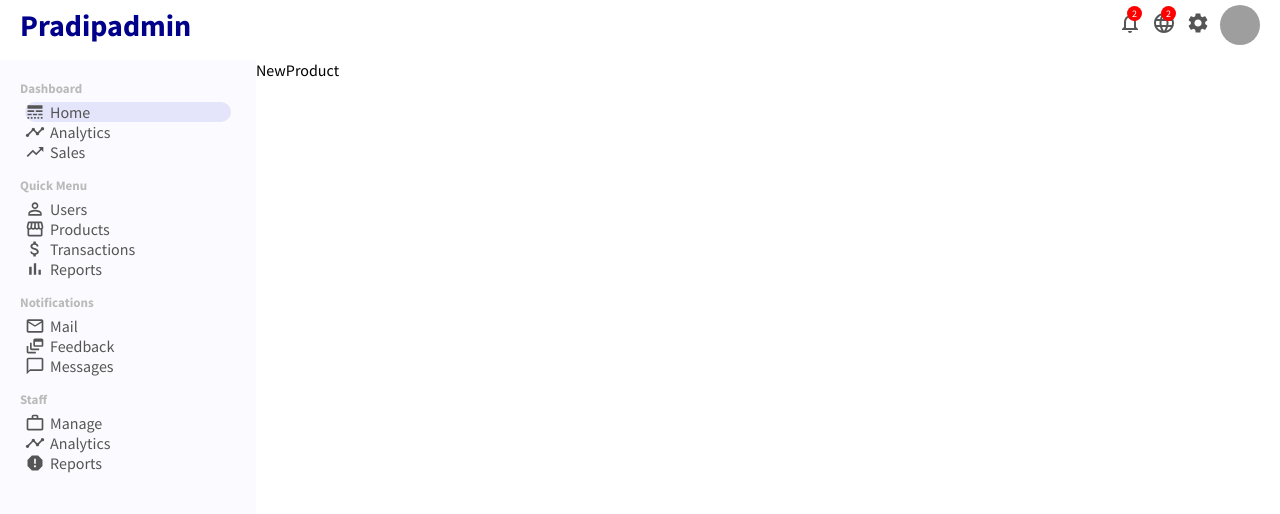
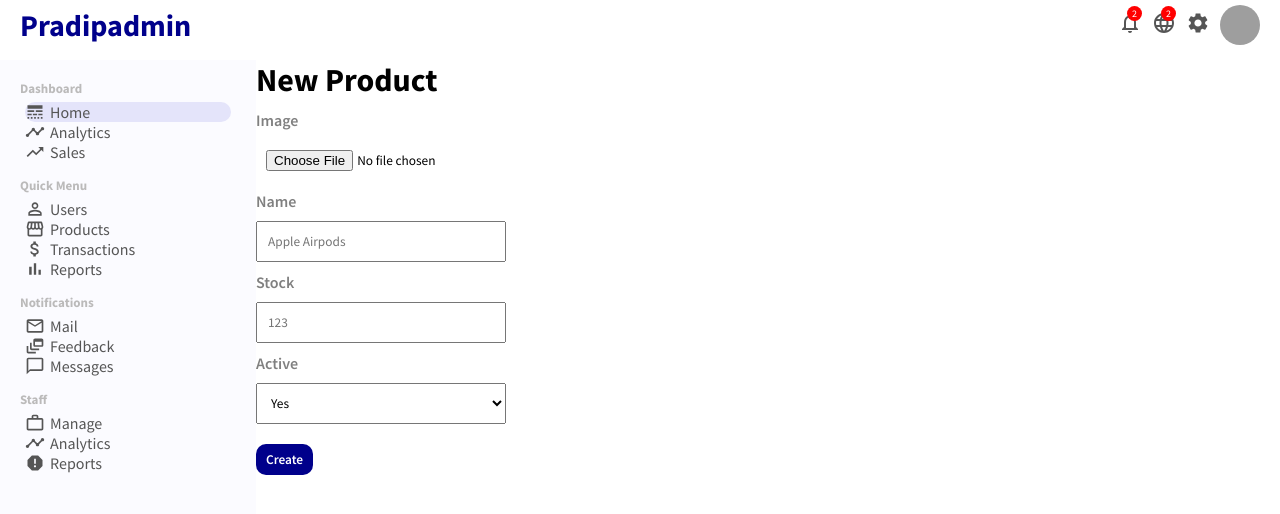
Before and after one commit to PradipKafleDev/ecommerce-admin, a React (Create React App) app: page /newProduct in a window 1280 px wide. Shown: the top 514 px of the page. Built offline with nearby package versions, Linux system fonts and the light colour scheme; grey boxes are pictures that could not be loaded.

Commit message:
newProduct page created

```diff
--- a/src/pages/newProduct/NewProduct.jsx
+++ b/src/pages/newProduct/NewProduct.jsx
@@ -1,8 +1,32 @@
-import React from "react";
 import "./newProduct.css";
 
 const NewProduct = () => {
-  return <div className="newProduct">NewProduct</div>;
+  return (
+    <div className="newProduct">
+      <h1 className="addProductTitle">New Product</h1>
+      <form className="addProductForm">
+        <div className="addProductItem">
+          <label>Image</label>
+          <input type="file" id="file" />
+        </div>
+        <div className="addProductItem">
+          <label>Name</label>
+          <input type="text" placeholder="Apple Airpods" />
+        </div>
+        <div className="addProductItem">
+          <label>Stock</label>
+          <input type="text" placeholder="123" />
+        </div>
+        <div className="addProductItem">
+          <label>Active</label>
+          <select name="active" id="active">
+            <option value="yes">Yes</option>
+            <option value="no">No</option>
+          </select>
+        </div>
+        <button className="addProductButton">Create</button>
+      </form>
+    </div>
+  );
 };
-
 export default NewProduct;
--- a/src/pages/newProduct/newProduct.css
+++ b/src/pages/newProduct/newProduct.css
@@ -1,3 +1,39 @@
 .newProduct {
   flex: 4;
 }
+
+.addProductForm {
+  margin-top: 10px;
+}
+
+.addProductItem {
+  width: 250px;
+  display: flex;
+  flex-direction: column;
+  margin-bottom: 10px;
+}
+
+.addProductItem > label {
+  color: gray;
+  font-weight: 600;
+  margin-bottom: 10px;
+}
+
+.addProductItem > input {
+  padding: 10px;
+}
+
+.addProductItem > select {
+  padding: 10px;
+}
+
+.addProductButton {
+  margin-top: 10px;
+  padding: 7px 10px;
+  border: none;
+  border-radius: 10px;
+  background-color: darkblue;
+  color: white;
+  font-weight: 600;
+  cursor: pointer;
+}
```
